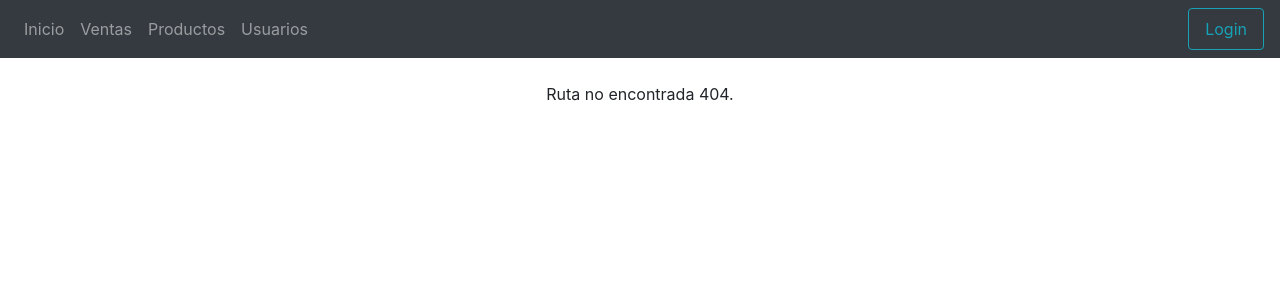
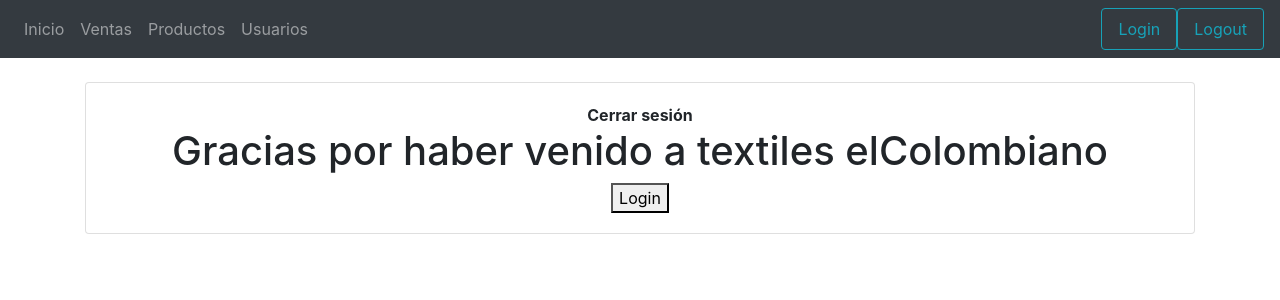
Before and after one commit to MariaGa-lab/MisionTic-Project, a React (Create React App) app in the folder textiles-elcolombiano-front/: page /logout in a window 1280 px wide. Before the commit this address had no page. Shown: the top 300 px of the page. Built offline with nearby package versions, Linux system fonts and the light colour scheme.

Commit message:
Listo login y logout

```diff
--- a/textiles-elcolombiano-front/src/App.jsx
+++ b/textiles-elcolombiano-front/src/App.jsx
@@ -2,35 +2,36 @@ import React from 'react'
 import './App.css';
 
 import { BrowserRouter as Router, Switch, Route } from "react-router-dom";
-
+import { Home } from "./components/Home";
 import Ventanas from './pages/Ventanas';
-
-import { Home } from "./components/Home";
+import Navbar from './components/Navbar';
 import { Login } from './components/Login';
+import { Logout } from './components/Logout';
 import { NotFound } from './components/NotFound';
 
 import UsersList from './components/users/UsersList';
 import EditUser from './components/users/EditUser';
 
-import Navbar from './components/Navbar';
+
 
 export function App() {
   return (
     <div className="App">
       <Router>
         <Navbar />
-        <br />
-        <Switch>
+          <br />
+          <Switch>
           <Route exact path="/" component={Home} />
           <Route path="/ventas">
-            <Ventanas objeto="ventas" />
+              <Ventanas objeto="ventas" />
           </Route>
           <Route path="/productos">
-            <Ventanas objeto="productos" />
+              <Ventanas objeto="productos" />
           </Route>
           <Route exact path="/usuarios" component={UsersList} />
           <Route exact path="/usuarios/editar/:id" component={EditUser} />
           <Route exact path="/login" component={Login} />
+          <Route exact path="/logout" component={Logout} />
           <Route component={NotFound} />
         </Switch>
       </Router>
--- /dev/null
+++ b/textiles-elcolombiano-front/src/components/Logout.jsx
@@ -0,0 +1,35 @@
+import React from 'react';
+import { useAuth0 } from "@auth0/auth0-react"
+import { LoginButton } from "../LoginA";
+import { LogoutButton } from "../Logout";
+import { Profile } from "../Profile";
+
+import '../App.css';
+
+
+export function Logout() {
+  const { isAuthenticated } = useAuth0();
+
+  return (
+    <div className="App container">
+      <div className="card">
+        <div className="card-body">
+          <div>
+            <b>Cerrar sesión</b>
+            <h1> Gracias por haber venido a textiles elColombiano </h1>
+          </div>
+          {isAuthenticated ? (
+          <>
+            < Profile />
+            < LogoutButton />
+          </>
+          ) : (
+             < LoginButton />
+           )}
+        </div>
+      </div>
+    </div>
+  );
+}
+
+export default Logout
--- a/textiles-elcolombiano-front/src/components/Navbar.jsx
+++ b/textiles-elcolombiano-front/src/components/Navbar.jsx
@@ -33,6 +33,9 @@ function Navbar() {
           <Link to="/login" className="link">
             <button className="btn btn-outline-info nav-link" href="#!">Login</button>
           </Link>
+          <Link to="/logout" className="link">
+            <button className="btn btn-outline-info nav-link" href="#!">Logout</button>
+          </Link>
         </form>
       </nav>
     </div>
--- a/textiles-elcolombiano-front/src/index.js
+++ b/textiles-elcolombiano-front/src/index.js
@@ -5,8 +5,8 @@ import { App } from './App.jsx';
 
 ReactDOM.render(
   <React.StrictMode>
-    <Auth0Provider domain = 'gabrielamorera.us.auth0.com' clientId = "gfodVaRZnPnrYAzlB6eZXZfNnSkclNnm" redirectUrl= {window.location.origin}>
-      <App />
+    <Auth0Provider domain = 'gabrielamorera.us.auth0.com' clientId = "gfodVaRZnPnrYAzlB6eZXZfNnSkclNnm" redirectUri= {window.location.origin}>
+    <App />
     </Auth0Provider>
   </React.StrictMode>,
   document.getElementById('root')
```
